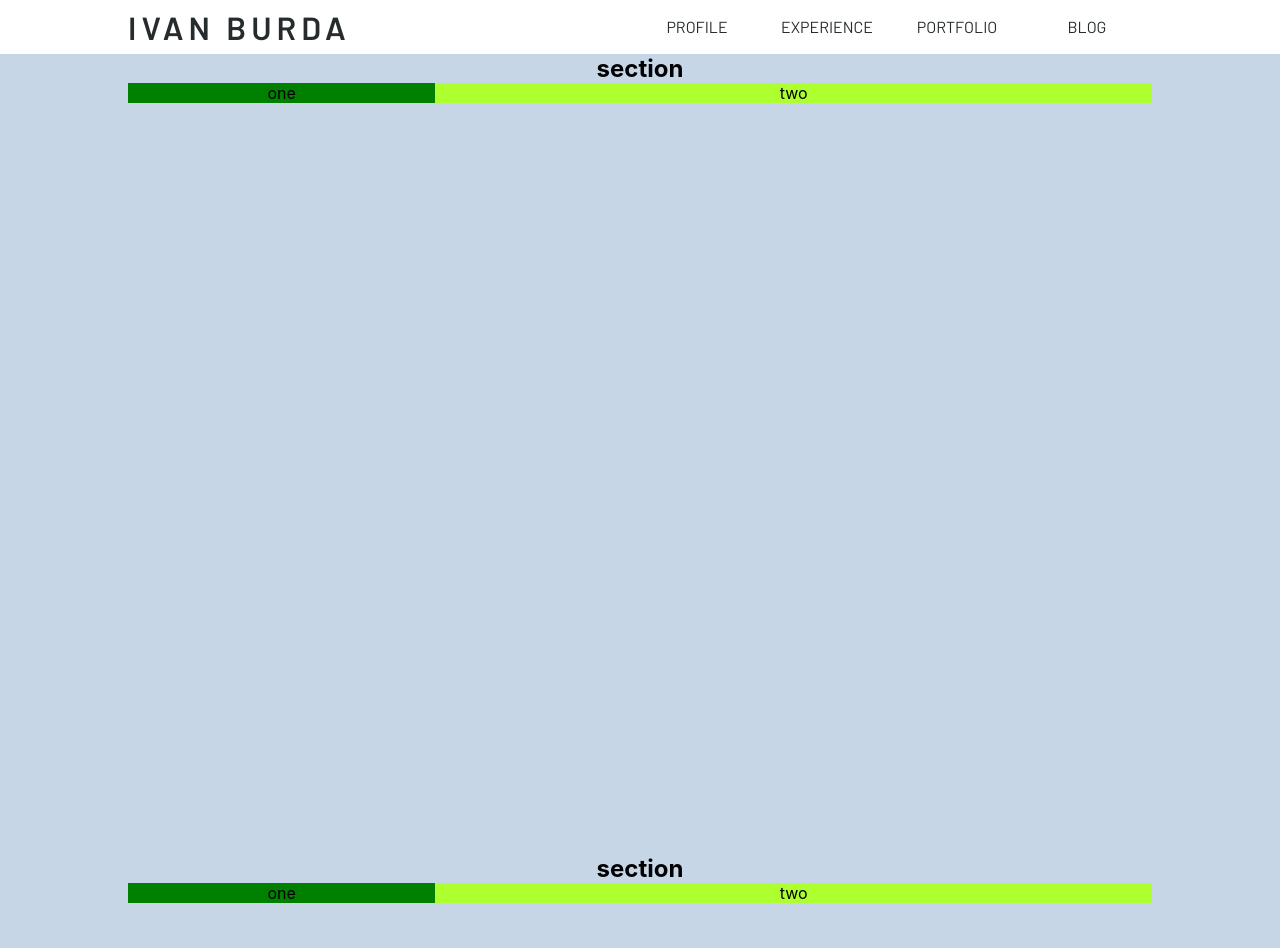
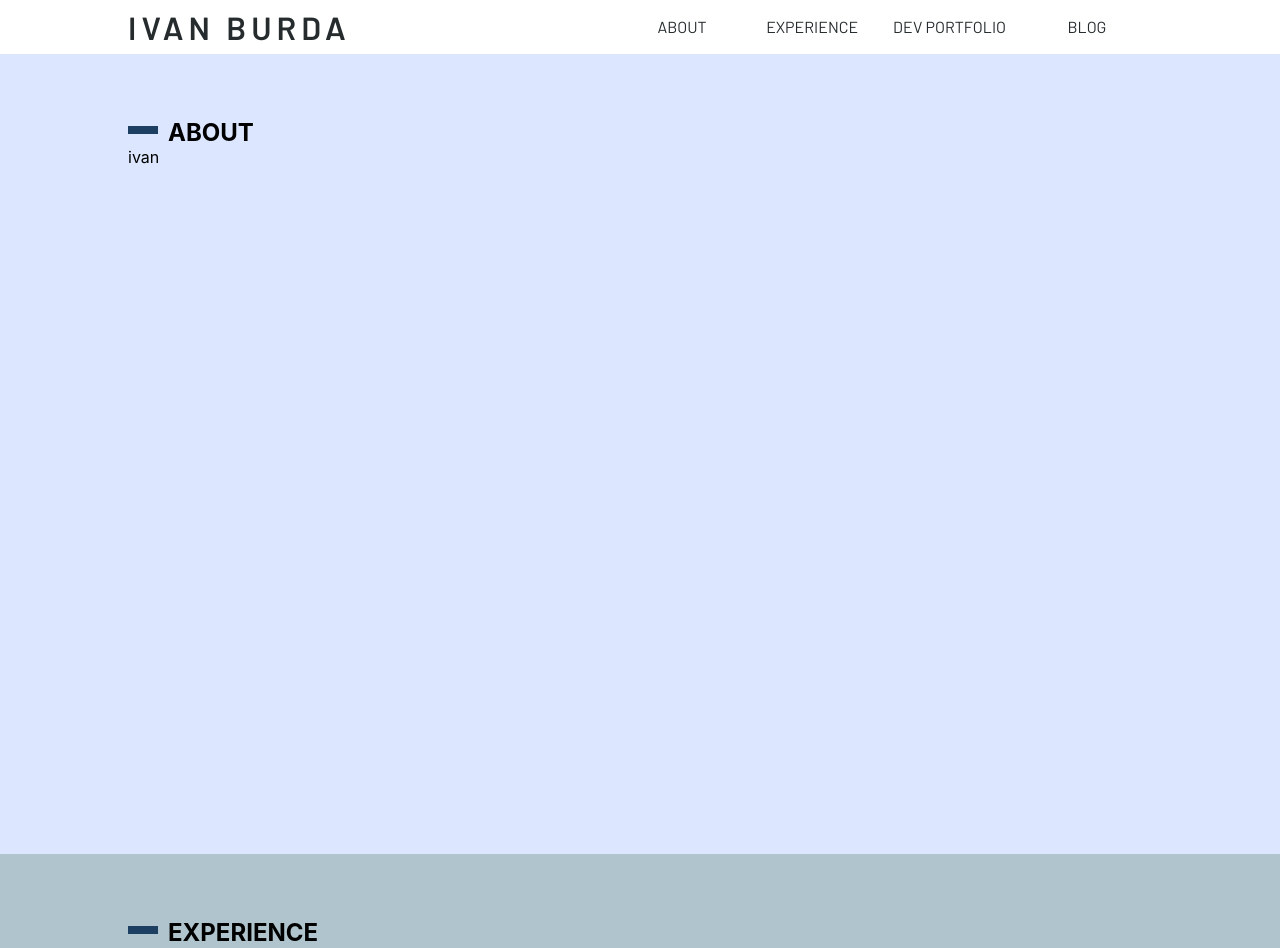
Before and after one commit to ivanburda1986/ivanburda.com-3.0, a React (Create React App) app: page / in a window 1280 px wide. Shown: the top 948 px of the page. Built offline with nearby package versions, Linux system fonts and the light colour scheme.

Commit message:
nav scrolling

```diff
--- a/package.json
+++ b/package.json
@@ -13,6 +13,7 @@
     "react-redux": "^7.2.4",
     "react-router-dom": "^5.2.1",
     "react-scripts": "4.0.3",
+    "react-scroll": "^1.8.4",
     "redux": "^4.1.1",
     "redux-thunk": "^2.3.0",
     "sass": "^1.38.2",
--- a/src/App.js
+++ b/src/App.js
@@ -6,8 +6,18 @@ function App() {
   return (
     <div className="App">
       <Navigation />
-      <Section />
-      <Section />
+      <Section id="about" title={"About"} odd={true}>
+        <p>ivan</p>
+      </Section>
+      <Section id="experience" title={"Experience"} odd={false}>
+        <p>ivan</p>
+      </Section>
+      <Section id="devportfolio" title={"Dev Portfolio"} odd={true}>
+        <p>ivan</p>
+      </Section>
+      <Section id="blog" title={"Blog"} odd={false}>
+        <p>ivan</p>
+      </Section>
     </div>
   );
 }
--- a/src/components/Navigation/Navigation.js
+++ b/src/components/Navigation/Navigation.js
@@ -1,5 +1,5 @@
 import React from "react";
-import { Link } from "react-router-dom";
+import { Link } from "react-scroll";
 import styles from "./Navigation.module.css";
 
 export default function Navigation() {
@@ -9,16 +9,24 @@ export default function Navigation() {
         <h1>Ivan Burda</h1>
         <ul>
           <li>
-            <Link to="#">Profile</Link>
+            <Link to="about" smooth={true} spy={true} activeClass={styles.active}>
+              About
+            </Link>
           </li>
           <li>
-            <Link to="#">Experience</Link>
+            <Link to="experience" smooth={true} spy={true} activeClass={styles.active}>
+              Experience
+            </Link>
           </li>
           <li>
-            <Link to="#">Portfolio</Link>
+            <Link to="devportfolio" smooth={true} spy={true} activeClass={styles.active}>
+              Dev portfolio
+            </Link>
           </li>
           <li>
-            <Link to="#">Blog</Link>
+            <Link to="blog" smooth={true} spy={true} activeClass={styles.active}>
+              Blog
+            </Link>
           </li>
         </ul>
       </div>
--- a/src/components/Navigation/Navigation.module.css
+++ b/src/components/Navigation/Navigation.module.css
@@ -3,6 +3,7 @@
   position: sticky;
   top: 0;
   background-color: #fff;
+  z-index: 999;
 }
 
 .Navigation .container {
@@ -42,8 +43,13 @@
   text-transform: uppercase;
   color: var(--darkBlue);
   padding: 0.5em 1em;
+  cursor: pointer;
 }
 
 .Navigation a:hover {
   font-weight: 700;
 }
+
+.Navigation a.active {
+  font-weight: 700;
+}
--- a/src/components/Section/Section.js
+++ b/src/components/Section/Section.js
@@ -1,15 +1,14 @@
 import React from "react";
 import styles from "./Section.module.css";
 
-export default function Section() {
+export default function Section({ children, id, title, odd }) {
   return (
-    <section className={styles.Section}>
+    <section id={id} className={styles.Section} style={{ backgroundColor: odd ? "var(--lightBg)" : "var(--darkBg)" }}>
       <div className={styles.container}>
-        <h2>section</h2>
-        <div className={styles.sectionColumns}>
-          <div className={styles.columnOne}>one</div>
-          <div className={styles.columnTwo}>two</div>
+        <div className={styles.sectionTitle}>
+          <h2>{title}</h2>
         </div>
+        {children}
       </div>
     </section>
   );
--- a/src/components/Section/Section.module.css
+++ b/src/components/Section/Section.module.css
@@ -1,5 +1,4 @@
 .Section {
-  background-color: var(--darkBg);
   width: 100%;
   height: 100vh;
 }
@@ -8,27 +7,27 @@
   width: var(--container);
   display: flex;
   flex-direction: column;
-  justify-content: space-between;
-  align-items: center;
+  justify-content: flex-start;
+  align-items: flex-start;
   margin: 0 auto;
+  padding-top: 4rem;
 }
 
-.sectionColumns {
-  width: 100%;
-  display: flex;
-  flex-direction: row;
-  justify-content: space-between;
-  align-items: flex-start;
-  flex-wrap: wrap;
-  margin: 0 auto;
+.sectionTitle {
+  position: relative;
 }
 
-.columnOne {
-  width: 30%;
-  background-color: green;
+.sectionTitle h2 {
+  text-transform: uppercase;
+  margin-left: 2.5rem;
 }
 
-.columnTwo {
-  width: 70%;
-  background-color: greenyellow;
+.sectionTitle:before {
+  position: absolute;
+  top: 0.5rem;
+  left: 0;
+  content: "";
+  width: 1.875rem;
+  height: 0.5rem;
+  background-color: #1d3f62;
 }
--- a/src/index.css
+++ b/src/index.css
@@ -68,8 +68,8 @@
   --blue: #156099;
   --darkBlue: #262c2e;
   /* --darkBlue: #1d3f62; */
-  --lightBg: #cadaec;
-  --darkBg: #c6d6e6;
+  --lightBg: #dce7ff;
+  --darkBg: #afc4cc;
 }
 
 * {
```
Also changed, not shown: layout.txt, 1 other file (tests, documents, lock files or other folders).
